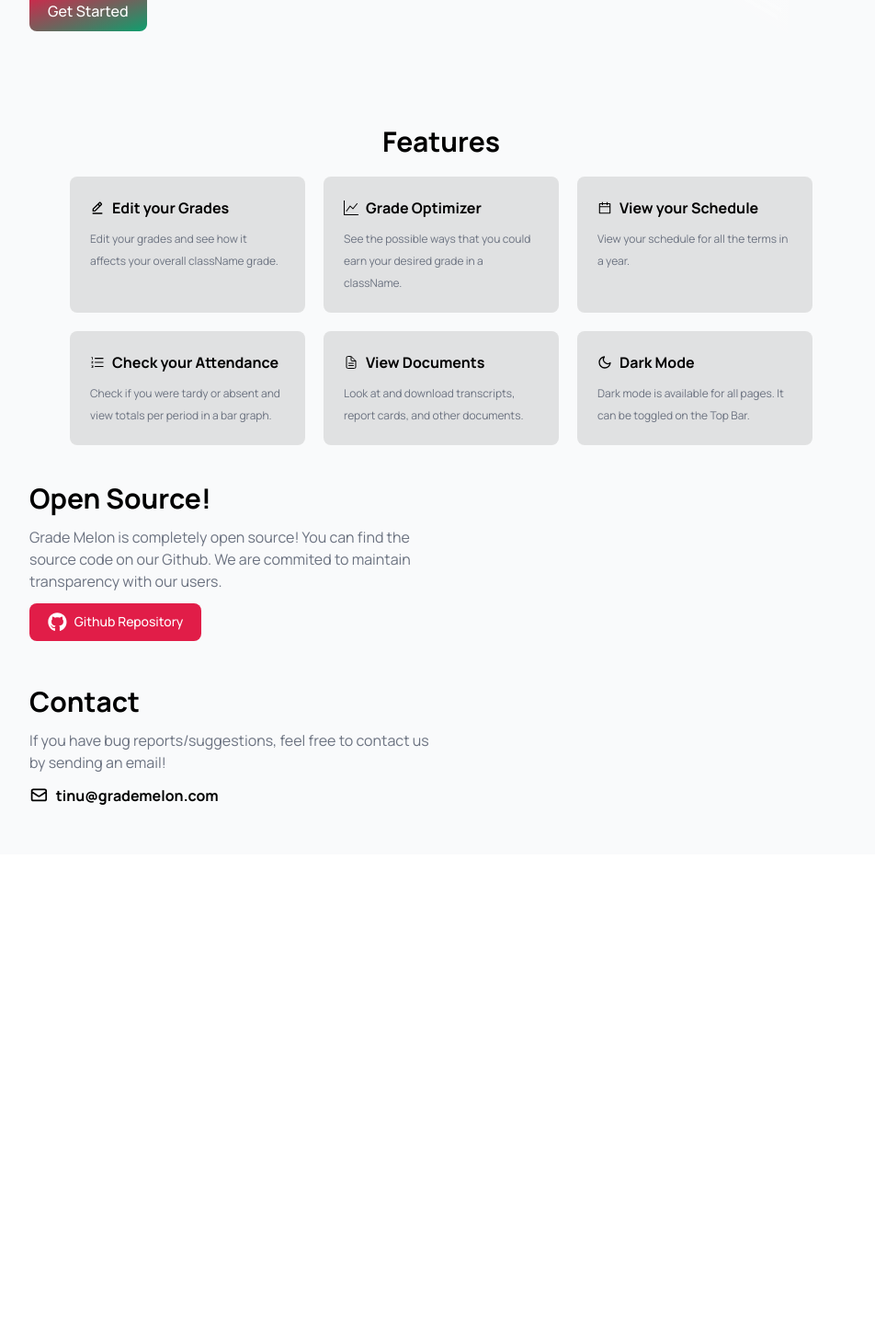
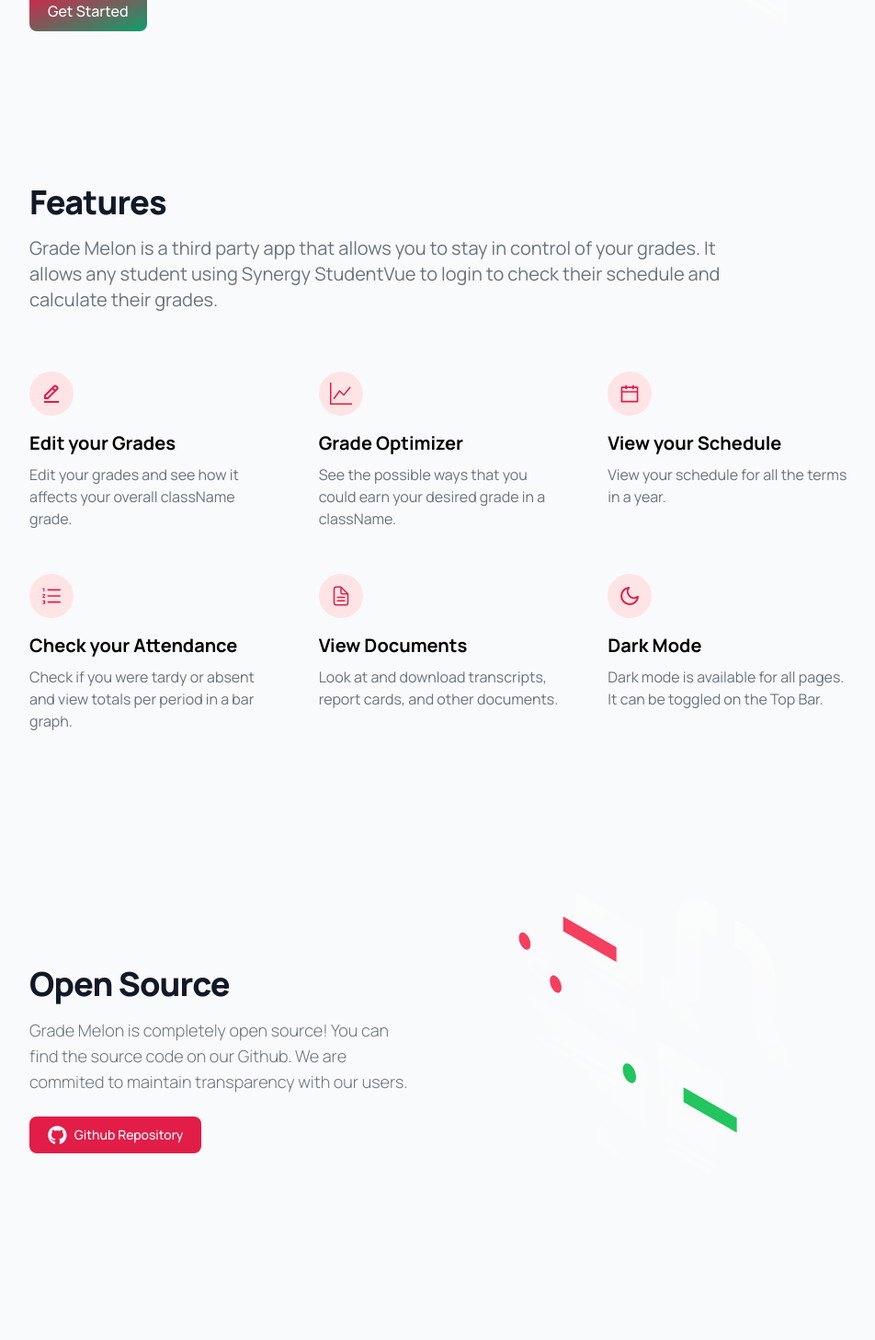
Before and after one commit to tinuh/grade-melon, a Next.js app: page / in a window 1280 px wide. Shown: the part 480-1937 px from the top of the page at 92% size, without its empty margins (160-1112 px from the left). Before the commit the page ends 1409 px from the top, so only its background shows below. Built offline with nearby package versions, Linux system fonts and the light colour scheme.

Commit message:
Update Features and Open Source Section

```diff
--- a/pages/index.tsx
+++ b/pages/index.tsx
@@ -27,36 +27,36 @@
    const features = [
       {
          name: "Edit your Grades",
-            icon: <BiEditAlt />,
+         icon: <BiEditAlt size={30} />,
          description:
             "Edit your grades and see how it affects your overall className grade.",
       },
       {
          name: "Grade Optimizer",
-            icon: <BsGraphUp />,
+         icon: <BsGraphUp size={30} />,
          description:
             "See the possible ways that you could earn your desired grade in a className.",
       },
       {
          name: "View your Schedule",
-            icon: <AiOutlineCalendar />,
+         icon: <AiOutlineCalendar size={30} />,
          description: "View your schedule for all the terms in a year.",
       },
       {
          name: "Check your Attendance",
-            icon: <AiOutlineOrderedList />,
+         icon: <AiOutlineOrderedList size={30} />,
          description:
             "Check if you were tardy or absent and view totals per period in a bar graph.",
       },
       {
          name: "View Documents",
-            icon: <IoDocumentTextOutline />,
+         icon: <IoDocumentTextOutline size={30} />,
          description:
             "Look at and download transcripts, report cards, and other documents.",
       },
       {
          name: "Dark Mode",
-            icon: <FiMoon />,
+         icon: <FiMoon size={30} />,
          description:
             "Dark mode is available for all pages. It can be toggled on the Top Bar.",
       },
@@ -92,11 +92,10 @@
                   transition={{ delay: 0.3, duration: 0.5 }}
                   className="max-w-2xl mb-6 font-light text-gray-500 lg:mb-8 md:text-lg lg:text-xl dark:text-gray-400"
                >
-                        Tired of using StudentVue? Grade Melon is an all new
-                        third party app to help you stay in control of your
-                        grades. It allows any student using Synergy StudentVue
-                        to login to check their schedule and calculate their
-                        grades.
+                  Tired of using StudentVue? Grade Melon is an all new third
+                  party app to help you stay in control of your grades. It
+                  allows any student using Synergy StudentVue to login to check
+                  their schedule and calculate their grades.
                </motion.p>
 
                <motion.div
@@ -130,16 +129,29 @@
                />
             </div>
          </div>
-
+         <div className="py-8 mx-auto max-w-screen-xl sm:py-16 mb-10">
+            <div className="max-w-screen-md mb-8 lg:mb-16">
                <motion.h2
                   initial={{ x: 0, opacity: 0 }}
                   animate={{ x: 0, opacity: 1 }}
                   transition={{ delay: 0.4, duration: 0.5 }}
-                className="text-3xl font-bold text-center dark:text-white"
+                  className="mb-4 text-4xl tracking-tight font-extrabold text-gray-900 dark:text-white"
                >
                   Features
                </motion.h2>
-            <div className="flex flex-wrap gap-5 pb-10 pt-5 justify-center">
+               <motion.p
+                  initial={{ x: 0, opacity: 0 }}
+                  animate={{ x: 0, opacity: 1 }}
+                  transition={{ delay: 0.5, duration: 0.5 }}
+                  className="text-gray-500 sm:text-xl dark:text-gray-400"
+               >
+                  Grade Melon is a third party app that allows you to stay in
+                  control of your grades. It allows any student using Synergy
+                  StudentVue to login to check their schedule and calculate
+                  their grades.
+               </motion.p>
+            </div>
+            <div className="space-y-8 md:grid md:grid-cols-2 lg:grid-cols-3 md:gap-12 md:space-y-0">
                {features.map(({ name, icon, description }, i) => (
                   <motion.div
                      initial={{ y: 50, opacity: 0 }}
@@ -149,31 +161,40 @@
                         duration: 0.5,
                      }}
                      key={i}
-                        className="w-full md:w-64 rounded-lg border-2 border-black dark:border-white transition-all duration-300 border-opacity-0 dark:border-opacity-0 hover:border-opacity-100 dark:hover:border-opacity-100 p-5 bg-black dark:bg-white bg-opacity-10 dark:bg-opacity-10"
                   >
-                        <p className="font-bold flex gap-2 items-center dark:text-white pb-2">
+                     <div>
+                        <div className="flex justify-center items-center mb-4 w-10 h-10 rounded-full bg-primary-100 lg:h-12 lg:w-12 dark:bg-primary-900">
+                           <div className="w-5 h-5 text-primary-600 lg:w-6 lg:h-6 dark:text-primary-300 flex justify-center items-center">
                               {icon}
+                           </div>
+                        </div>
+                        <h3 className="mb-2 text-xl font-bold dark:text-white">
                            {name}
+                        </h3>
+                        <p className="text-gray-500 dark:text-gray-400">
+                           {description}
                         </p>
-                        <span className="text-xs text-gray-500 dark:text-gray-400">
-                            {description}
-                        </span>
+                     </div>
                   </motion.div>
                ))}
             </div>
+         </div>
+
+         <div className="gap-8 items-center py-8 mx-auto max-w-screen-xl xl:gap-16 md:grid md:grid-cols-2 sm:py-16 ">
+            <div className="mt-4 md:mt-0">
                <motion.h2
                   initial={{ x: 0, opacity: 0 }}
                   animate={{ x: 0, opacity: 1 }}
                   transition={{ delay: 1.1, duration: 0.5 }}
-                className="font-bold dark:text-white text-3xl"
+                  className="mb-4 text-4xl tracking-tight font-extrabold text-gray-900 dark:text-white"
                >
-                Open Source!
+                  Open Source
                </motion.h2>
                <motion.p
                   initial={{ x: 0, opacity: 0 }}
                   animate={{ x: 0, opacity: 1 }}
                   transition={{ delay: 1.2, duration: 0.5 }}
-                className="py-3 text-gray-500 w-fit md:w-1/2"
+                  className="mb-6 font-light text-gray-500 md:text-lg dark:text-gray-400"
                >
                   Grade Melon is completely open source! You can find the source
                   code on our Github. We are commited to maintain transparency
@@ -192,6 +213,16 @@
                      </button>
                   </a>
                </motion.div>
+            </div>
+            <motion.img
+               initial={{ y: 50, opacity: 0 }}
+               animate={{ y: 0, opacity: 1 }}
+               transition={{ delay: 0.2, duration: 0.5 }}
+               className="h-96 w-full"
+               src="/assets/opensource.svg"
+               alt="Open Source"
+            />
+         </div>
          <motion.h2
             initial={{ x: 0, opacity: 0 }}
             animate={{ x: 0, opacity: 1 }}
```
Also changed, not shown: public/assets/opensource.svg (added). Lines whose indentation alone changed are shown as unchanged.
